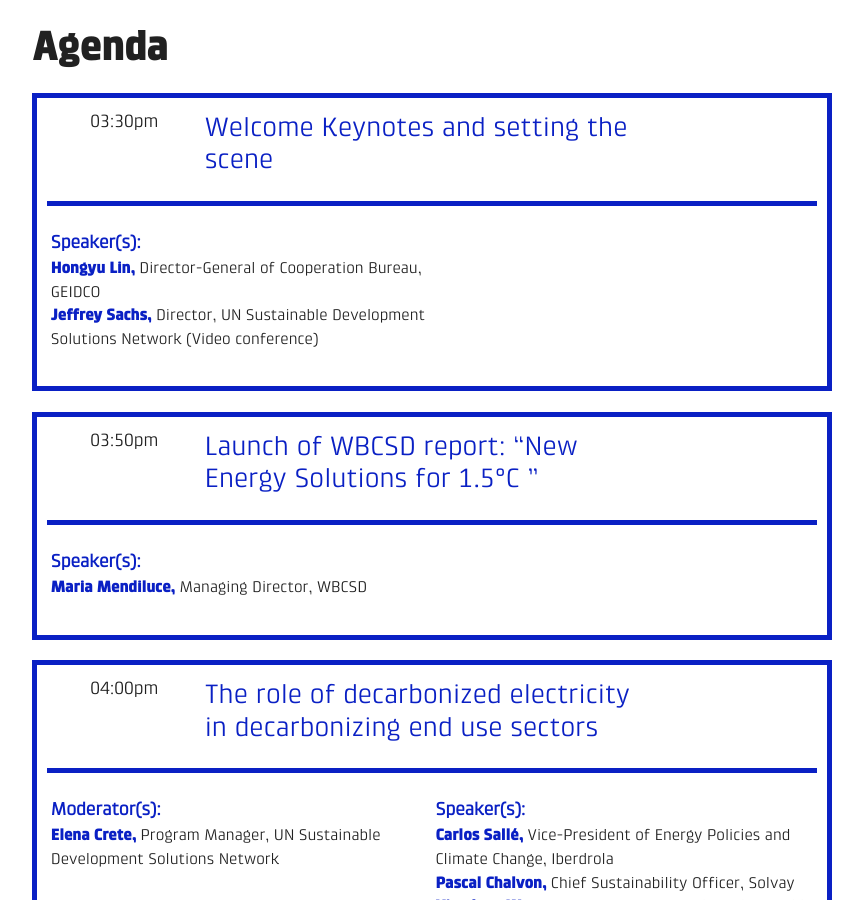
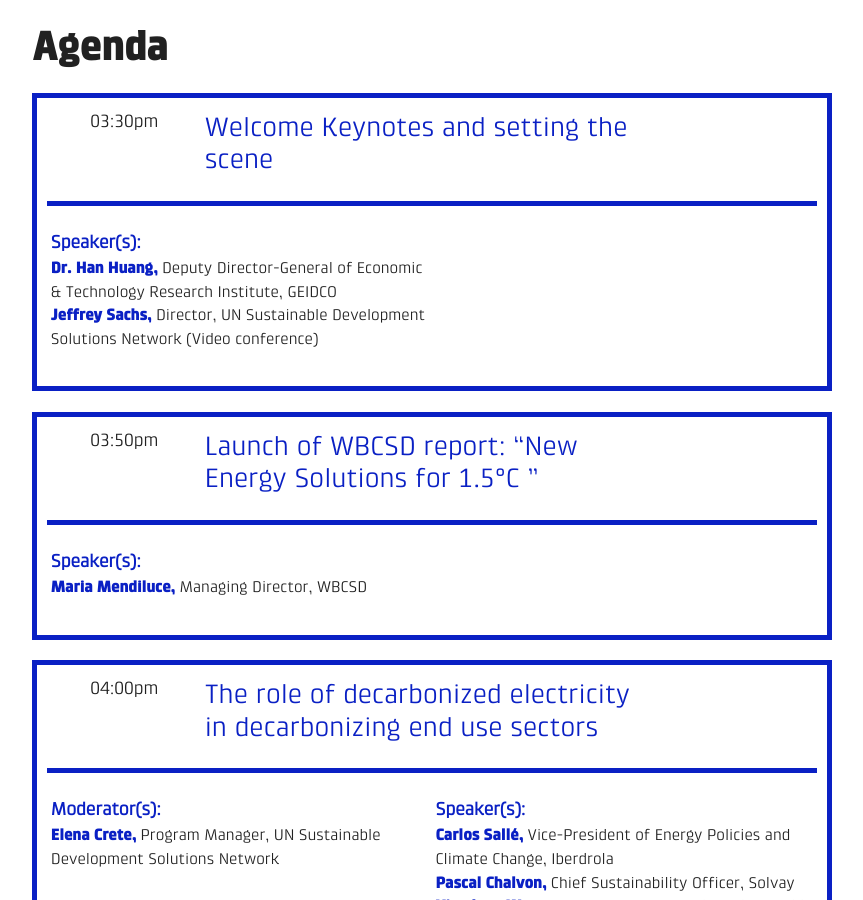
Before and after one commit to ryanswaney/lesc-jekyll, a Jekyll site: the page built from _event/lesc-at-cop24.markdown, in a window 1280 px wide and 900 px high, scrolled down 1138 px. Shown: the whole window, without its empty margins (208-1071 px from the left). Built offline with Jekyll 4.4.1, drawn with Linux system fonts in a browser that asks for light colours; nearby versions of some CDN libraries.

Commit message:
Updated Lesc At Cop24

```diff
--- a/_event/lesc-at-cop24.markdown
+++ b/_event/lesc-at-cop24.markdown
@@ -15,8 +15,9 @@
   date: 2018-12-10 15:30:00 Z
   starts_at:
   moderators:
-  speakers: "**Hongyu Lin,** Director-General of Cooperation Bureau, GEIDCO    \n**Jeffrey
-    Sachs,** Director, UN Sustainable Development Solutions Network (Video conference)\n"
+  speakers: "**Dr. Han Huang,** Deputy Director-General of Economic & Technology Research
+    Institute, GEIDCO  \n**Jeffrey Sachs,** Director, UN Sustainable Development Solutions
+    Network (Video conference)\n\n"
   description:
 - title: 'Launch of WBCSD report: “New Energy Solutions for 1.5°C ” '
   date: 2018-12-10 15:50:00 Z
```
